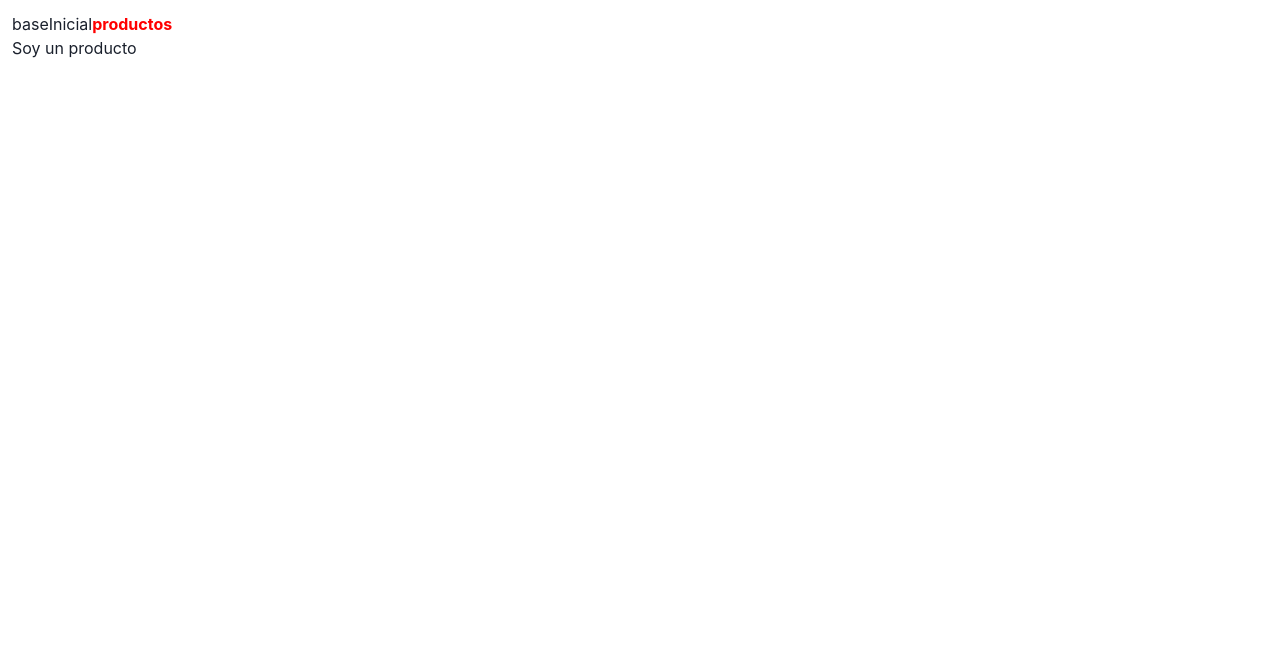
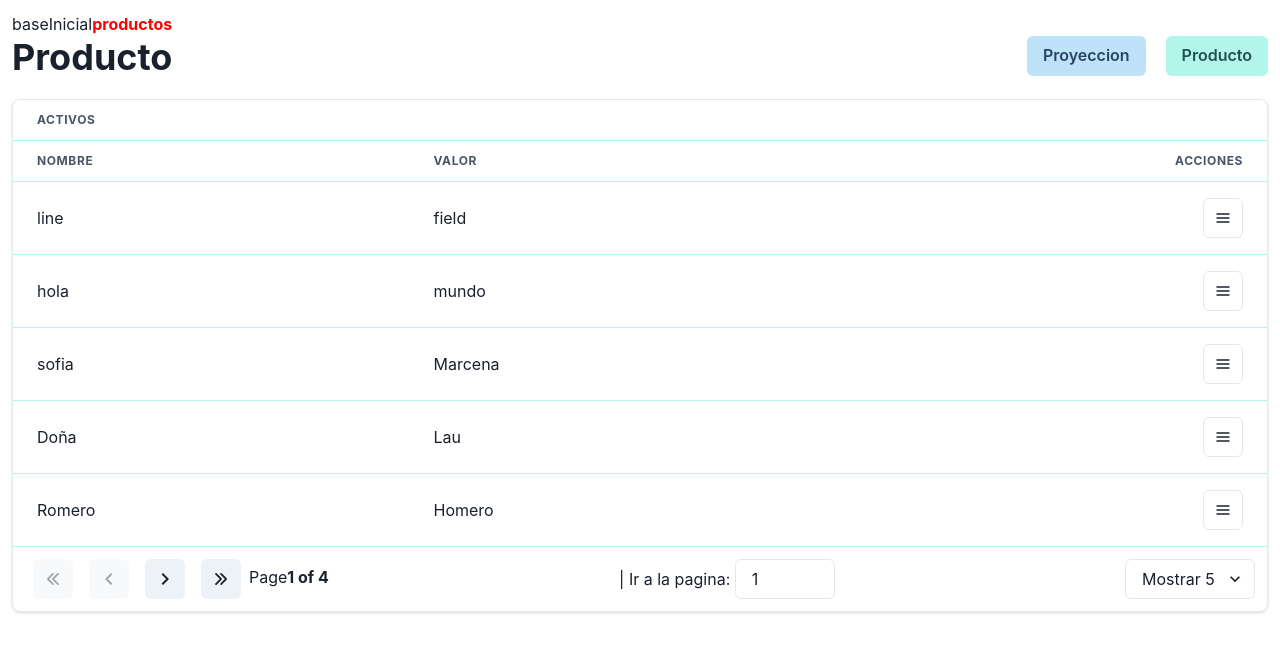
Before and after one commit to ricardober93/frontLabFin, a React (Create React App) app: page /app/proyecciones/productos in a window 1280 px wide. Shown: the top 652 px of the page. Built offline with nearby package versions, Linux system fonts and the light colour scheme.

Commit message:
se crea el header de la vista de producto

```diff
--- a/src/pages/proyecciones/pages/Productos.tsx
+++ b/src/pages/proyecciones/pages/Productos.tsx
@@ -1,9 +1,133 @@
-import React from 'react'
+import { Box, Button, Flex, Heading, Spacer } from "@chakra-ui/react";
+import React from "react";
+import { MenuTable } from "../components/MenuTable";
+import TablePagination from "../components/TablePagination";
 
 export default function Productos() {
-    return (
-        <div>
-            Soy un producto
-        </div>
-    )
+    const columnsActivos = React.useMemo(
+        () => [
+            {
+                Header: "Activos",
+                columns: [
+                    {
+                        Header: "Nombre",
+                        accessor: "name",
+                    },
+                    {
+                        Header: "Valor",
+                        accessor: "value",
+                    },
+                    {
+                        Header: "Acciones",
+                        isNumeric:true,
+                        Cell: ({ row, isNumeric=true }) => (
+                            // Use Cell to render an expander for each row.
+                            // We can use the getToggleRowExpandedProps prop-getter
+                            // to build the expander.
+                            <MenuTable  cell={row} />
+                        ),
+                    },
+                ],
+            },
+
+        ],
+        []
+    );
+
+    const dataActivos = React.useMemo(
+        () => [
+            {
+                name: "line",
+                value: "field",
+            },
+            {
+                name: "hola",
+                value: "mundo",
+            },
+            {
+                name: "sofia",
+                value: "Marcena",
+            },
+            {
+                name: "Doña",
+                value: "Lau",
+            },
+            {
+                name: "Romero",
+                value: "Homero",
+            },
+            {
+                name: "Solo",
+                value: "on the dark",
+            },
+            {
+                name: "line",
+                value: "field",
+            },
+            {
+                name: "hola",
+                value: "mundo",
+            },
+            {
+                name: "sofia",
+                value: "Marcena",
+            },
+            {
+                name: "Doña",
+                value: "Lau",
+            },
+            {
+                name: "Romero",
+                value: "Homero",
+            },
+            {
+                name: "Solo",
+                value: "on the dark",
+            },
+            {
+                name: "line",
+                value: "field",
+            },
+            {
+                name: "hola",
+                value: "mundo",
+            },
+            {
+                name: "sofia",
+                value: "Marcena",
+            },
+            {
+                name: "Doña",
+                value: "Lau",
+            },
+            {
+                name: "Romero",
+                value: "Homero",
+            },
+            {
+                name: "Solo",
+                value: "on the dark",
+            },
+        ],
+        []
+    );
+
+  return (
+    <div>
+      <Flex>
+        <Heading>Producto</Heading>
+        <Spacer />
+        <Box>
+          <Flex gridGap="5">
+            <Button _hover={{ bg:"blue.50", color:"blue.500" }} bg="blue.100" color="blue.800" >Proyeccion</Button>
+            <Button _hover={{ bg:"teal.50", color:"teal.500" }} bg="teal.100" color="teal.800" >Producto</Button>
+          </Flex>
+        </Box>
+      </Flex>
+      <Box my="5" borderWidth="1px" borderRadius="lg" overflow="hidden" boxShadow="base">
+                <TablePagination columns={columnsActivos} data={dataActivos} />
+            </Box>
+
+    </div>
+  );
 }
```
